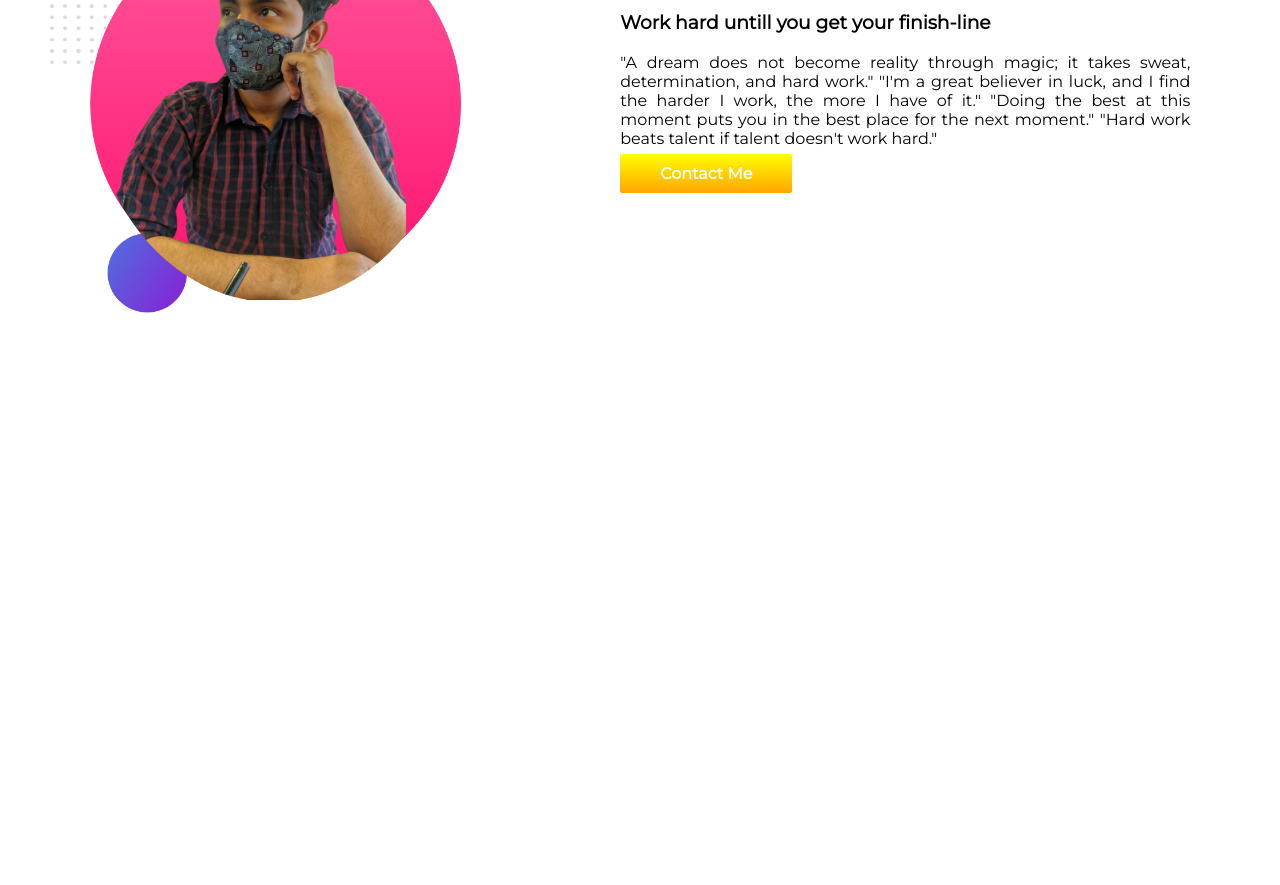
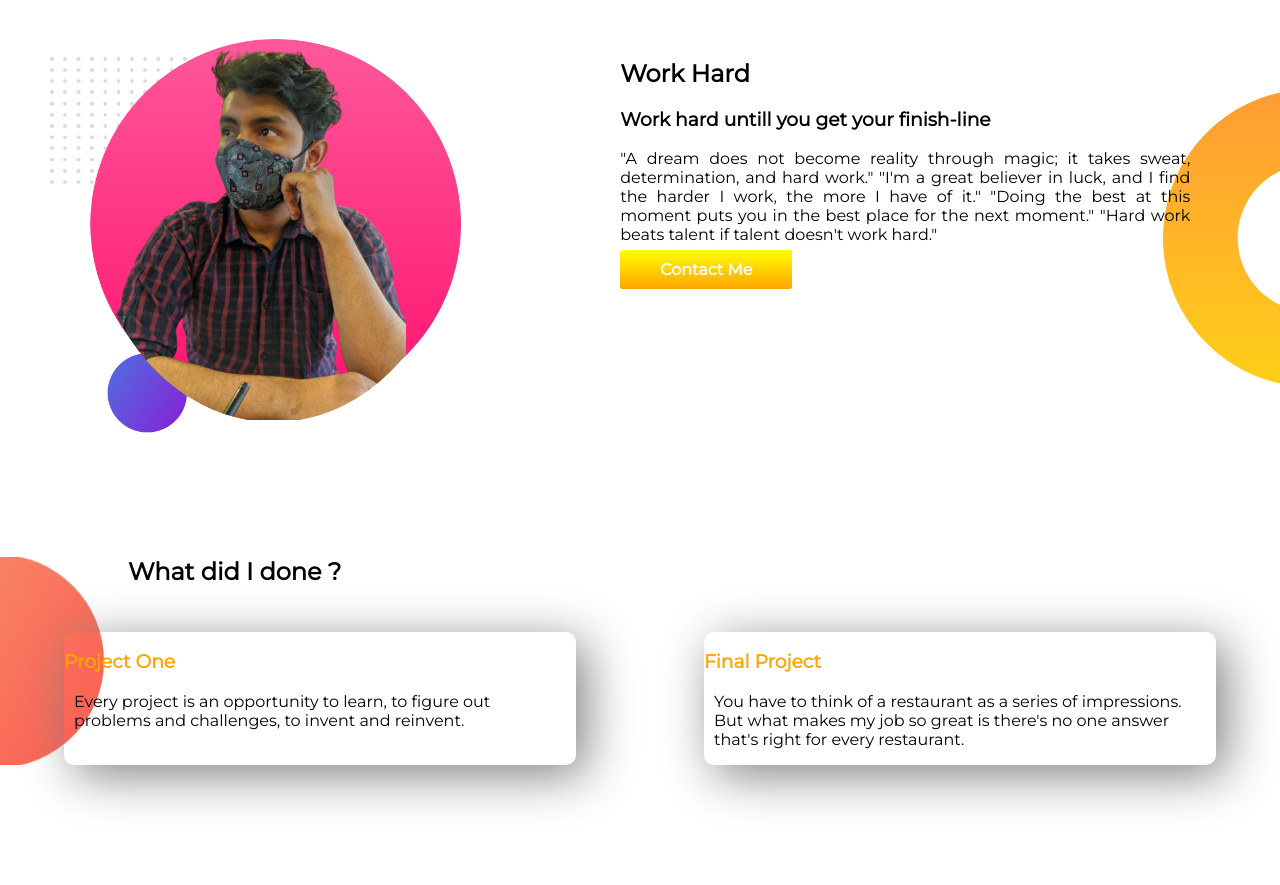
Before and after one commit to its-kayes/M1-M4-Portfolio-Website, a plain HTML site: page index.html in a window 1280 px wide. Shown: the part 578-1463 px from the top of the page. Before the commit the page ends 895 px from the top, so only its background shows below. Drawn offline with Linux system fonts and the light colour scheme.

Commit message:
3rd Commit

```diff
--- a/index.html
+++ b/index.html
@@ -15,7 +15,7 @@
 </head>
 
 <body>
-    <section class="top-banner">
+    <section class="top-banner flexball">
         <div class="divwidth divwrite">
             <h1 class="firsth1"> Welcome to </h1>
             <h1> <span class="me">Emrul Kayes</span> Family </h1>
@@ -33,15 +33,43 @@
         </div>
     </section>
 
-    <section>
+    <section class="flexball mid-banner">
         <div class="downwidth">
             <img src="images/kayes-bg2.png" alt="">
         </div>
         <div class="downwidth downwright">
             <h1>Work Hard</h1>
             <h3> Work hard untill you get your finish-line </h3>
-            <p>"A dream does not become reality through magic; it takes sweat, determination, and hard work." "I'm a great believer in luck, and I find the harder I work, the more I have of it." "Doing the best at this moment puts you in the best place for the next moment." "Hard work beats talent if talent doesn't work hard."</p>
+            <p>"A dream does not become reality through magic; it takes sweat, determination, and hard work." "I'm a
+                great believer in luck, and I find the harder I work, the more I have of it." "Doing the best at this
+                moment puts you in the best place for the next moment." "Hard work beats talent if talent doesn't work
+                hard."</p>
             <a href="https://linktr.ee/EmrulKayes" target="_blank" class="downlink"><b>Contact Me</b></a>
+        </div>
+    </section>
+
+    <section class="last-banner">
+        <div>
+            <h1 class="lasth1"> What did I done ?</h1>
+        </div>
+
+        <div class="flexball">
+            <div class="lastwidth">
+                <h3 class="me"> Project One </h3>
+                <p style="padding-left: 10px;">
+                    Every project is an opportunity to learn, to figure out problems and challenges, to invent and
+                    reinvent.
+
+                </p>
+            </div>
+
+            <div class="lastwidth">
+                <h3 class="me"> Final Project</h3>
+                <p style="padding-left: 10px;"> You have to think of a restaurant as a series of impressions. But what makes my job so great is
+                    there's no one answer that's right for every restaurant.
+
+                </p>
+            </div>
         </div>
     </section>
 
--- a/style.css
+++ b/style.css
@@ -2,14 +2,17 @@ body{
     font-family: 'Montserrat', sans-serif;
     margin: 0px;
 }
-h1{
+.firsth1{
+    padding-top: 80px;
     font-size: xx-large;
 }
-.firsth1{
-    padding-top: 80px;
+.lasth1{
+    padding-left: 10%;
+    padding-bottom: 2%;
 }
 .me{
     color: orange;
+    style="padding-left: 10px;
 }
 .about{
     text-align: justify;
@@ -17,6 +20,9 @@ h1{
     font-size: large;
 }
 section{
+    margin-bottom: 120px;
+}
+.flexball{
     display: flex;
 }
 
@@ -25,7 +31,6 @@ section{
     padding-left: 10%;
 }
 .divwrite{
-
     padding-left: 50px;
 }
 .divwidth img{
@@ -44,7 +49,16 @@ section{
     background-image: url(images/top-banner.png);
     background-repeat: no-repeat;
 }
-
+.mid-banner{
+    background-repeat: no-repeat;
+    background-image: url(images/dream-bg.png);
+    background-position: right;
+}
+.last-banner{
+    background-image: url(images/exp-bg.png);
+    background-repeat: no-repeat;
+    background-position: left;
+}
 .downwidth{
     width: 50%;
     text-align: justify;
@@ -65,3 +79,12 @@ section{
     color: white;
     font-weight: 700;
 }
+
+.lastwidth{
+    width: 40%;
+    margin-left: 5%;
+    margin-right: 5%;
+    padding-right: 20px;
+    border-radius: 10px;
+    box-shadow: 10px 10px 50px gray;
+}
```
